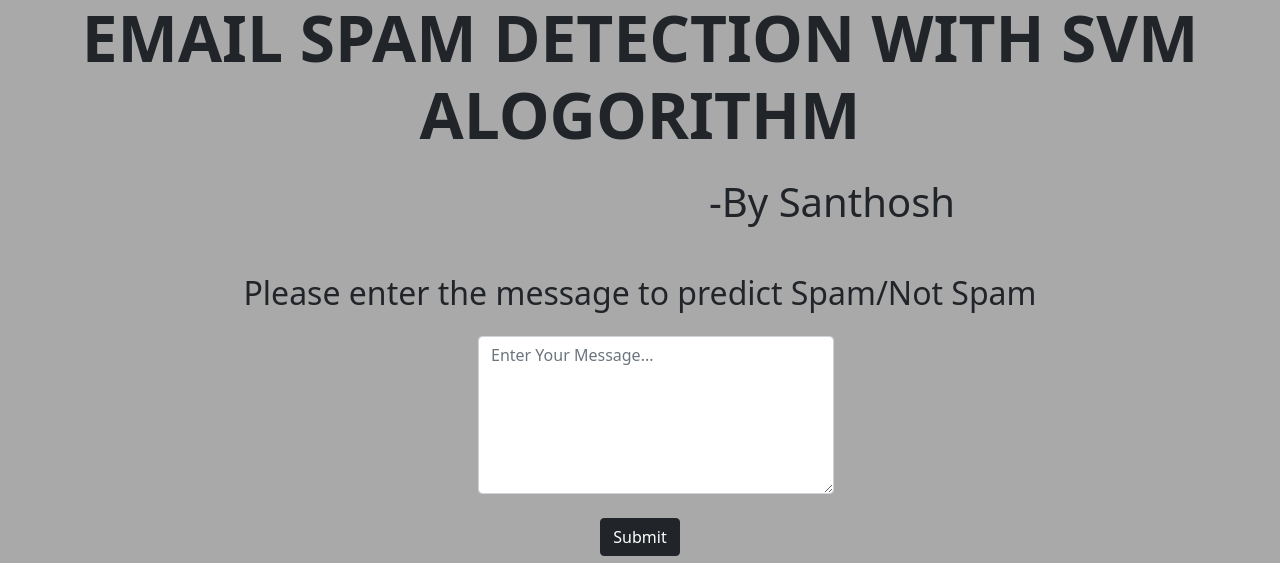
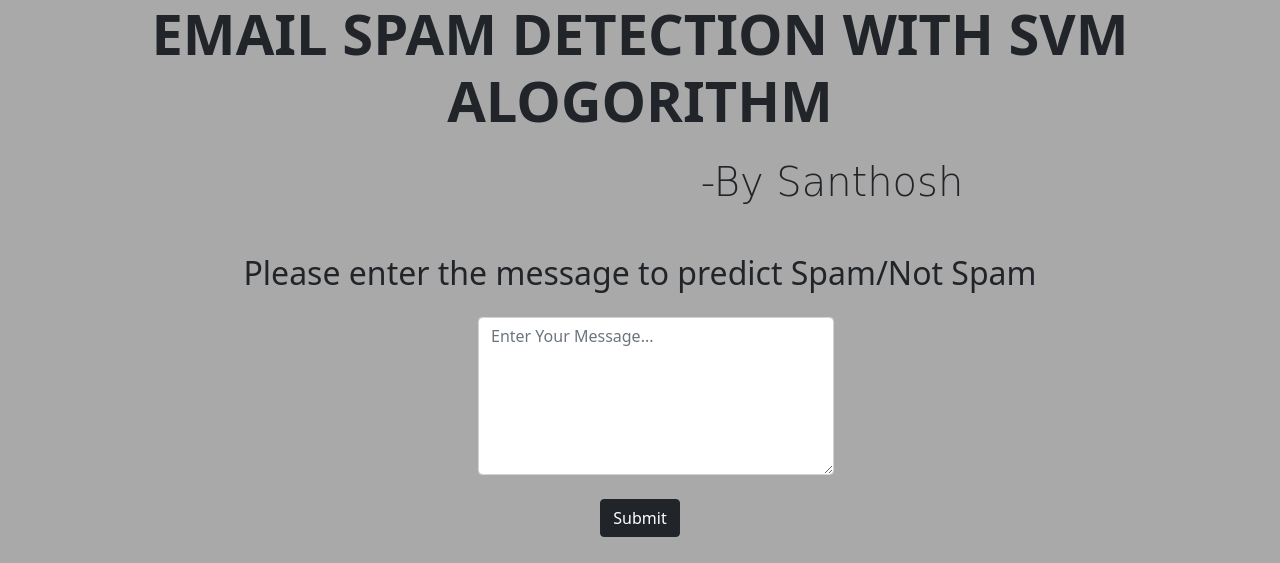
Before and after one commit to Ksanthosh20ka1a0554/email-spam-detection, a Flask app: page / in a window 1280 px wide. Shown: the top 563 px of the page. Run offline with Flask 3, Linux system fonts and the light colour scheme; parts of the project's set-up code (start-up, migrations or seed data) failed here and were passed over; some libraries are stand-ins or nearby versions.

Commit message:
18 commit

```diff
--- a/templates/base.html
+++ b/templates/base.html
@@ -11,8 +11,8 @@
     {% block head %}{% endblock %}
 </head>
 <body>
-    <h1 class="text-center fw-bold display-3">EMAIL SPAM DETECTION WITH SVM ALOGORITHM</h1>
-    <h3 class="text-center mt-4 display-6" style="margin-left: 30%;">-By Santhosh</h3>
+    <h1 class="text-center fw-bold display-4">EMAIL SPAM DETECTION WITH SVM ALOGORITHM</h1>
+    <h3 class="text-center mt-4 display-6" style="margin-left: 30%;font-family: Cursive;">-By Santhosh</h3>
     {% block body %}{% endblock %}
     <script src="https://cdn.jsdelivr.net/npm/bootstrap@5.0.2/dist/js/bootstrap.bundle.min.js" integrity="sha384-MrcW6ZMFYlzcLA8Nl+NtUVF0sA7MsXsP1UyJoMp4YLEuNSfAP+JcXn/tWtIaxVXM" crossorigin="anonymous"></script>
     <script src="https://code.jquery.com/jquery-3.6.0.min.js"></script>
```
